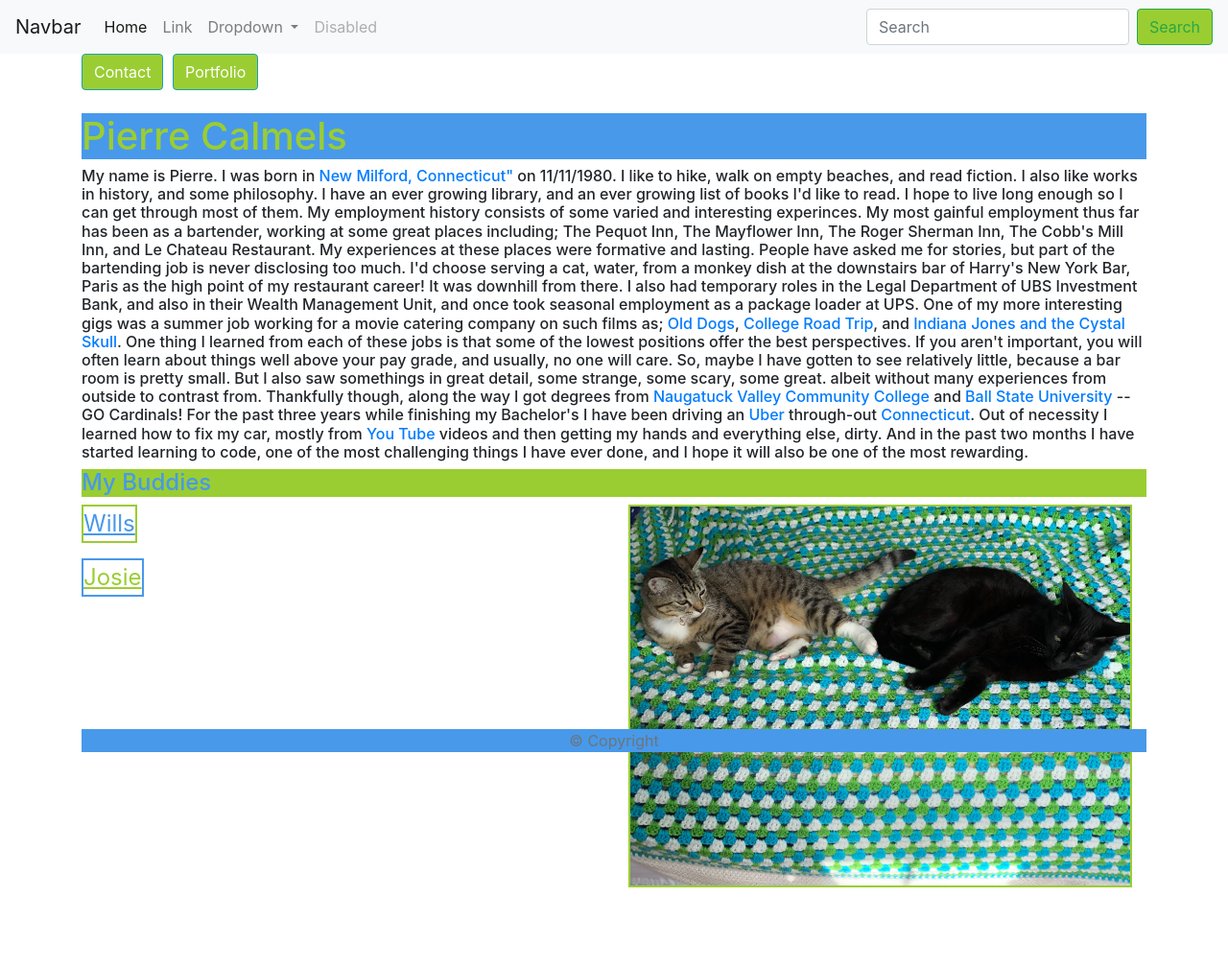
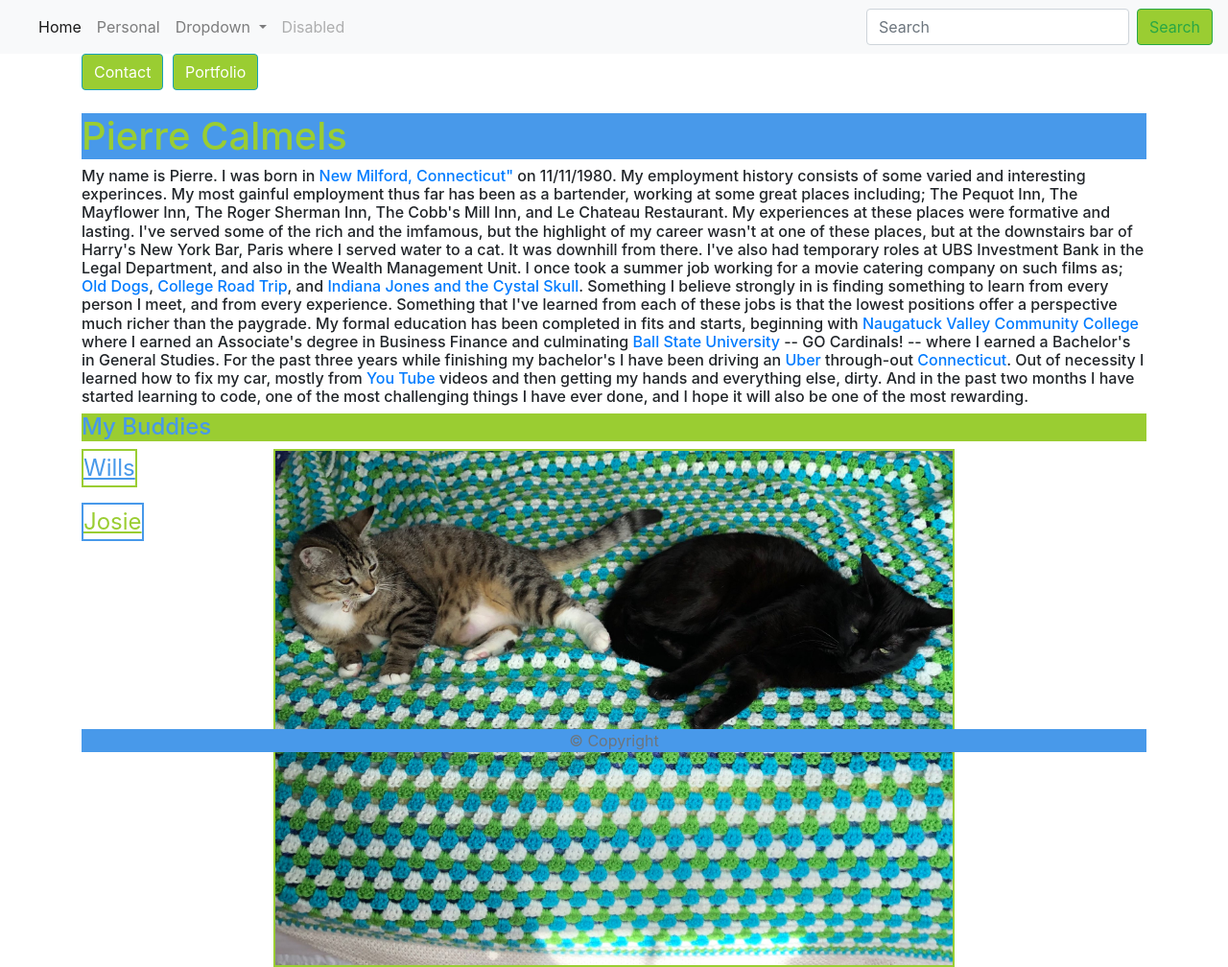
Before and after one commit to pierre8237/homework-2, a plain HTML site: page index.html in a window 1280 px wide. Shown: the whole page at 96% size. Before the commit the page ends 925 px from the top, so only its background shows below. Drawn offline with nearby package versions, Linux system fonts and the light colour scheme.

Commit message:
ideally this would have been done earlier

```diff
--- a/Assets/css/Homework-2MyOwnStylesheet.css
+++ b/Assets/css/Homework-2MyOwnStylesheet.css
@@ -35,7 +35,7 @@
     border: 2px Solid yellowgreen;
     color:rgb(72, 153, 234);
 }
-}
+
 
 .portfolio{
 
--- a/index.html
+++ b/index.html
@@ -16,7 +16,7 @@
   <body class="index">
     <!-- NavBar-->
     <nav class="navbar navbar-expand-lg navbar-light bg-light">
-      <a class="navbar-brand" href="#">Navbar</a>
+      <a class="navbar-brand" href="#"></a>
       <button class="navbar-toggler" type="button" data-toggle="collapse" data-target="#navbarSupportedContent" aria-controls="navbarSupportedContent" aria-expanded="false" aria-label="Toggle navigation">
         <span class="navbar-toggler-icon"></span>
       </button>
@@ -27,7 +27,7 @@
             <a class="nav-link" href="#">Home <span class="sr-only">(current)</span></a>
           </li>
           <li class="nav-item">
-            <a class="nav-link" href="#">Link</a>
+            <a class="nav-link" href="#">Personal</a>
           </li>
           <li class="nav-item dropdown">
             <a class="nav-link dropdown-toggle" href="#" id="navbarDropdown" role="button" data-toggle="dropdown" aria-haspopup="true" aria-expanded="false">
@@ -72,20 +72,14 @@
       <div class="container">
         <div class="row">
           <h6>My name is Pierre. I was born in <a href=http://www.newmilford.org>New Milford, Connecticut"</a> on 11/11/1980.
-          I like to hike, walk on empty beaches, and read fiction. I also like works in history, and some philosophy. I have an ever growing library, and an ever growing list of books I'd like to read.
-          I hope to live long enough so I can get through most of them. My employment history consists of some varied and interesting experinces.
-          My most gainful employment thus far has been as a bartender, working at some great places including;
+          My employment history consists of some varied and interesting experinces. My most gainful employment thus far has been as a bartender, working at some great places including;
           The Pequot Inn, The Mayflower Inn, The Roger Sherman Inn, The Cobb's Mill Inn, and Le Chateau Restaurant.
-          My experiences at these places were formative and lasting. People have asked me for stories, but part of the bartending job
-          is never disclosing too much. I'd choose serving a cat, water, from a monkey dish at the downstairs bar of Harry's New York Bar, Paris as the high point of my restaurant career!
-          It was downhill from there. I also had temporary roles in the Legal Department of UBS Investment Bank, and also in their Wealth Management Unit, and once took seasonal employment
-          as a package loader at UPS. One of my more interesting gigs was a summer job working for a movie catering company
+          My experiences at these places were formative and lasting. I've served some of the rich and the imfamous, but the highlight of my career wasn't at one of these places, but at the downstairs bar of Harry's New York Bar, Paris
+          where I served water to a cat. It was downhill from there. I've also had temporary roles at UBS Investment Bank in the Legal Department, and also in the Wealth Management Unit. I once took a summer job working for a movie catering company
           on such films as; <a href=https://www.imdb.com/title/tt0976238>Old Dogs</a>, <a href=https://www.imdb.com/title/tt0997047>
-          College Road Trip</a>, and <a href=https://www.imdb.com/title/tt0367882>Indiana Jones and the Cystal Skull</a>. One thing I learned
-          from each of these jobs is that some of the lowest positions offer the best perspectives. If you aren't important, you will often learn about things
-          well above your pay grade, and usually, no one will care. So, maybe I have gotten to see relatively little, because a bar room is pretty small. But I also saw somethings in great detail,
-          some strange, some scary, some great. albeit without many experiences from outside to contrast from. Thankfully though, along the way I got degrees from <a href=https://www.nv.edu>Naugatuck Valley Community College</a>
-          and <a href=https://www.bsu.edu>Ball State University</a> -- GO Cardinals! For the past three years while finishing my Bachelor's I have been driving an
+          College Road Trip</a>, and <a href=https://www.imdb.com/title/tt0367882>Indiana Jones and the Cystal Skull</a>. Something I believe strongly in is finding something to learn from every person I meet, and from every experience.
+          Something that I've learned from each of these jobs is that the lowest positions offer a perspective much richer than the paygrade. My formal education has been completed in fits and starts, beginning with <a href=https://www.nv.edu>Naugatuck Valley Community College</a> where I earned an Associate's degree in Business Finance
+          and culminating <a href=https://www.bsu.edu>Ball State University</a> -- GO Cardinals! -- where I earned a Bachelor's in General Studies. For the past three years while finishing my bachelor's I have been driving an
           <a href=https://www.uber.com>Uber</a> through-out <a href=https://en.wikipedia.org/wiki/Connecticut>Connecticut</a>.
           Out of necessity I learned how to fix my car, mostly from <a href=https://www.youtube.com/watch?v=opXtBLtcu14>You Tube</a>
           videos and then getting my hands and everything else, dirty. And in the past two months I have started learning to code, one of the most challenging things
@@ -106,7 +100,7 @@
     </div>
     <div class="container">
       <div class="row">
-        <div class="col-sm-6">
+        <div class="col-sm-2">
           <div class="row">
             <p id="wills">Wills</p>
           </div>
@@ -114,7 +108,7 @@
             <p id="josie">Josie</p>
           </div>
         </div>
-        <div class="col-sm-6">
+        <div class="col-sm-8">
           <img id="superFriends" src="Assets\images\kitties.jpg" alt="Super-Friends!" class="img-fluid" alt="Responsive image">
         </div>
       </div>
```
Also changed, not shown: contact.html (+1 -1 lines), portfolio.html (+6 -9 lines), Assets/images/101-park-location-1.jpg (added), Assets/images/43c396d3c1250c644d52ce801a308046__united_states_connecticut_fairfield_county_new_canaan_oenoke_ridge_195_roger_sherman_inn_89500.jpg (added), Assets/images/57d1906c0d3f1.image.jpg (added), Assets/images/800px-UBS_Offices_(299_Park_Avenue)_05_(front).png (added), Assets/images/Pequot-Dance-Floor-315x420.jpg (added), 2 other files.
